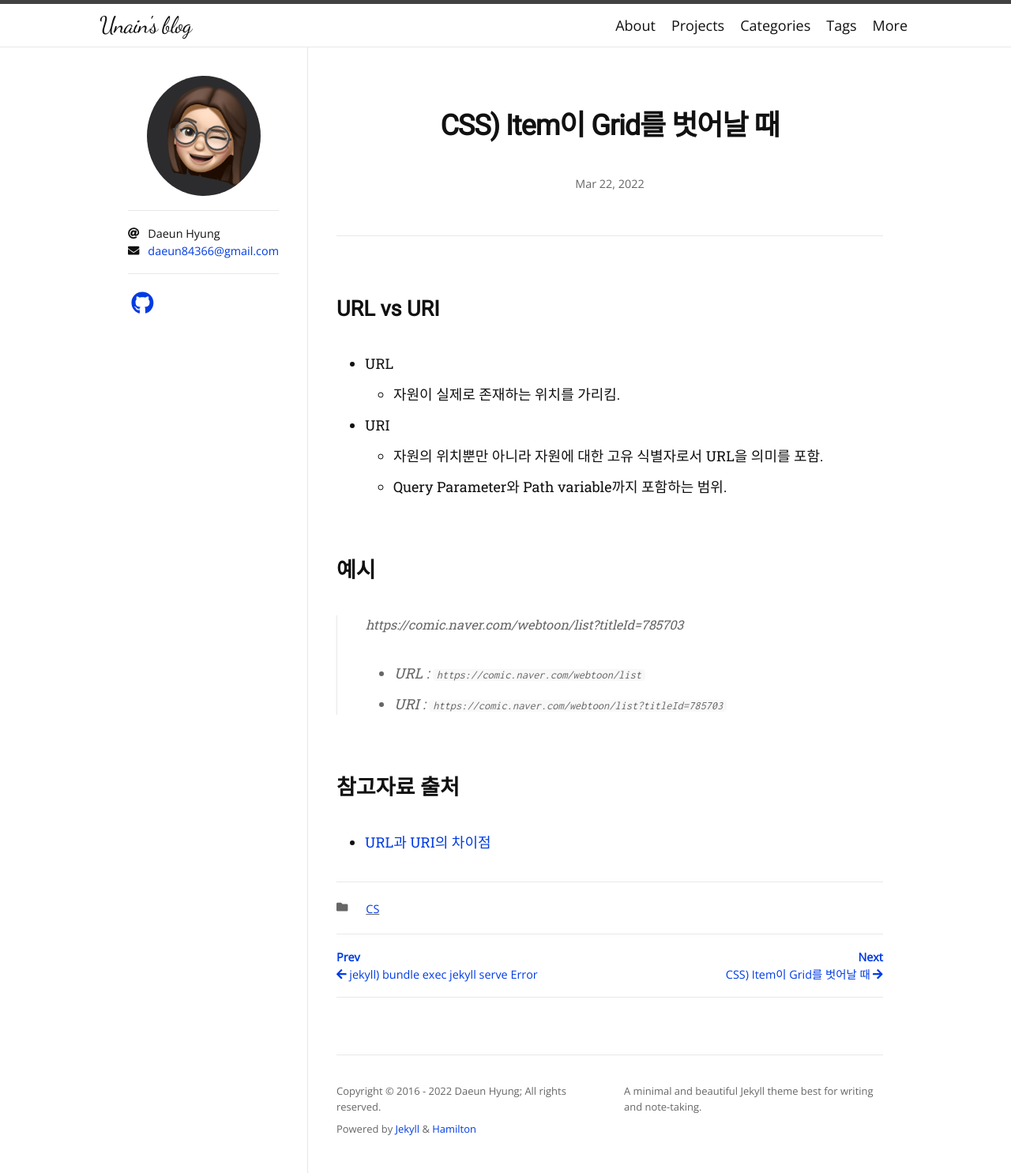
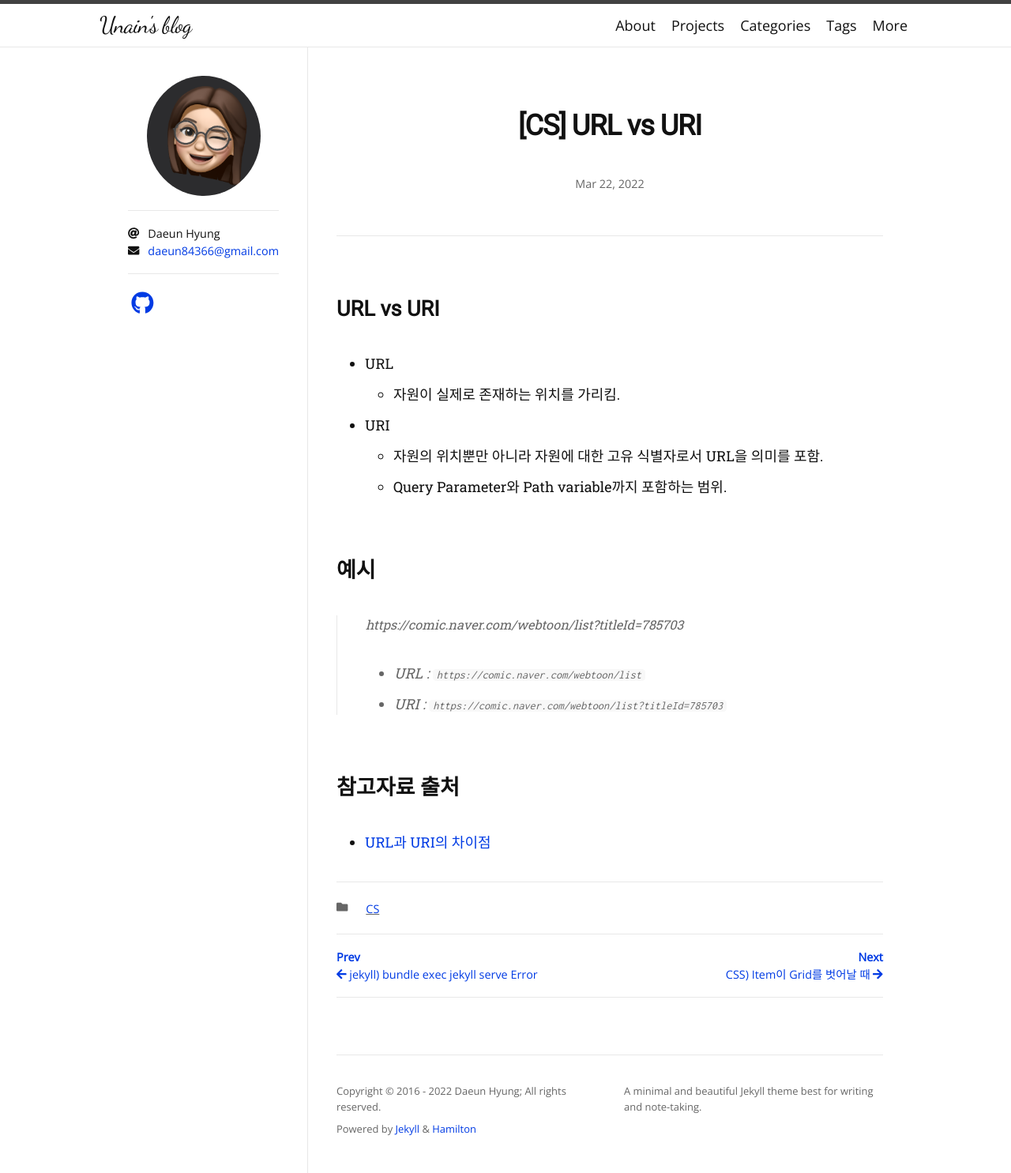
Before and after one commit to unain-dev/unain-dev.github.io, a Jekyll site: the page built from _posts/2022-03-22-CS-NT-URLURI.md, in a window 1280 px wide. Shown: the whole page at 79% size. Built offline with Jekyll 4.4.1, drawn with Linux system fonts in a browser that asks for light colours; nearby versions of some CDN libraries; some web fonts are replaced.

Commit message:
Update 2022-03-22-CS-NT-URLURI.md

```diff
--- a/_posts/2022-03-22-CS-NT-URLURI.md
+++ b/_posts/2022-03-22-CS-NT-URLURI.md
@@ -1,6 +1,6 @@
 ---
 layout: post
-title: "CSS) Item이 Grid를 벗어날 때"
+title: "[CS] URL vs URI"
 # date: 2021-12-10 12:34:43 +0900
 categories: CS
 ---
```
